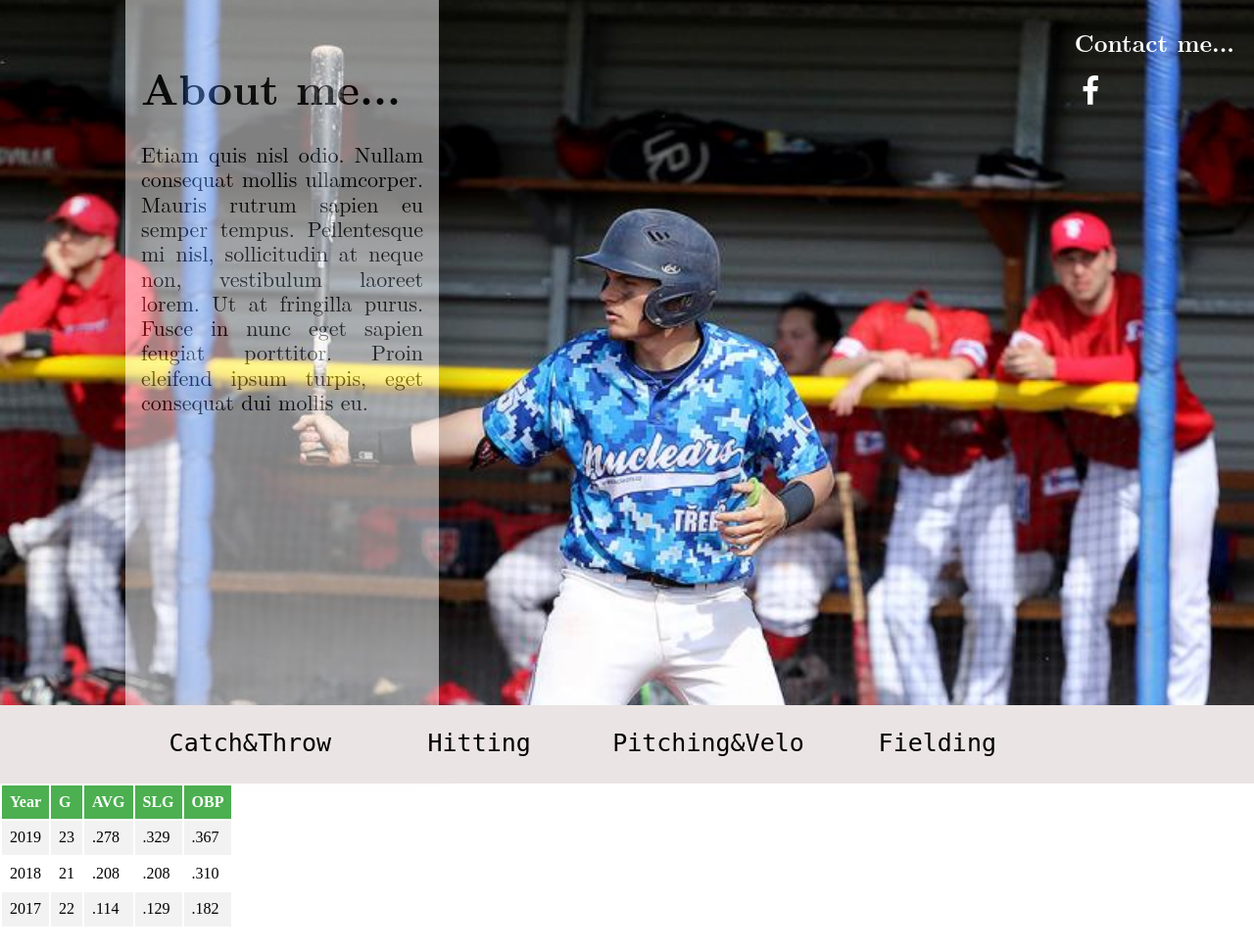
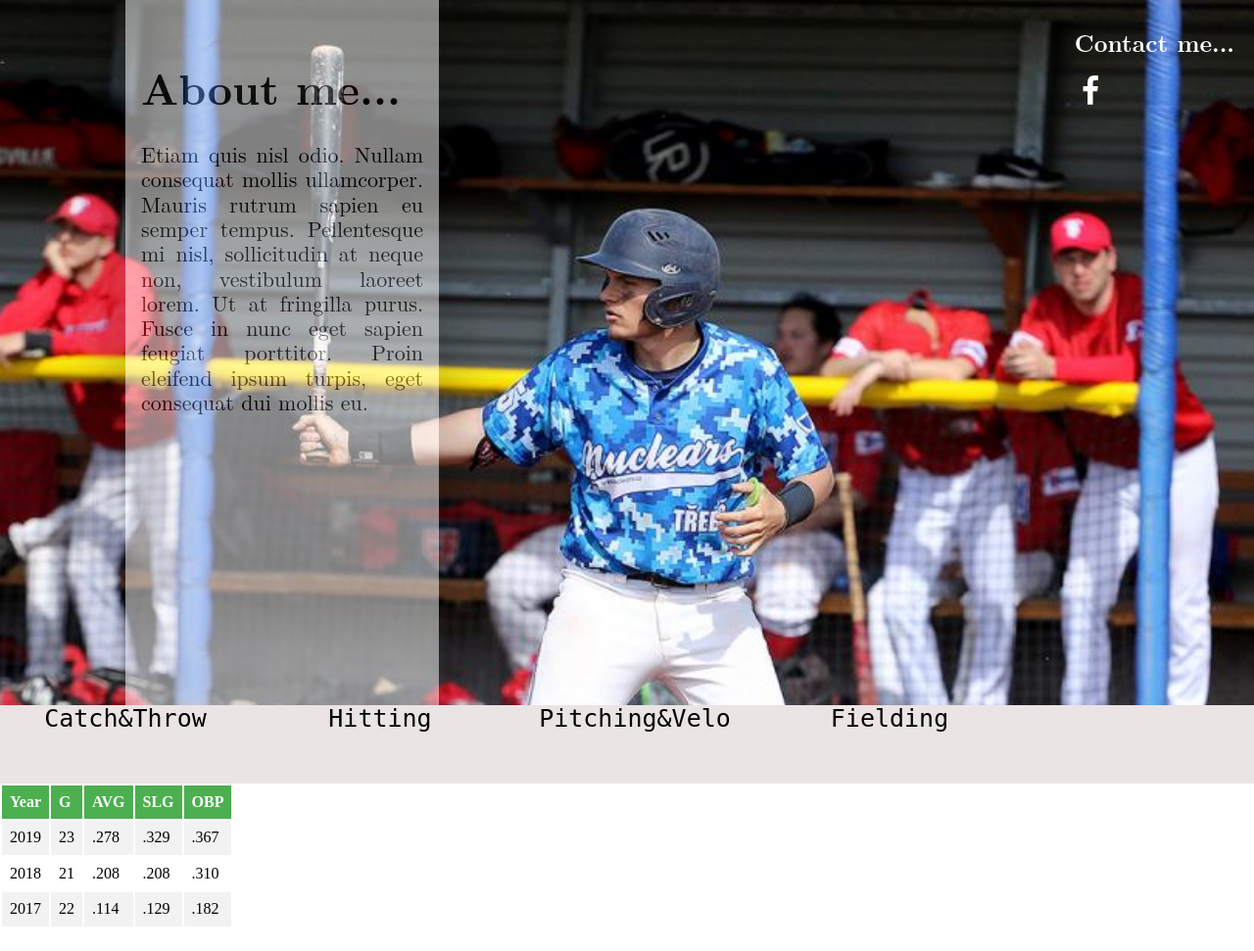
Before and after one commit to PejchalK/PejchalK.github.io, a PHP site: page / in a window 1280 px wide. Shown: the top 971 px of the page at 98% size. Run offline with PHP 8.4, Linux system fonts and the light colour scheme; some libraries are stand-ins or nearby versions.

Commit message:
Update style.css

```diff
--- a/css/style.css
+++ b/css/style.css
@@ -79,8 +79,6 @@ article .iframe{
 .menu-under
 {
 	background-color:#EBE4E4;
-	padding-left:10%;
-	padding-right:10%;
 	position: sticky;
 	height:10vh;
 	background-color:;
@@ -89,8 +87,6 @@ article .iframe{
 	display: inline-block;
 	width:20%;
 	height:100%;
-	padding-top: 25px;
-	padding-left: 25px;
 	text-align:center;
 	font-size:25px;
 	font-family:monospace;
```
